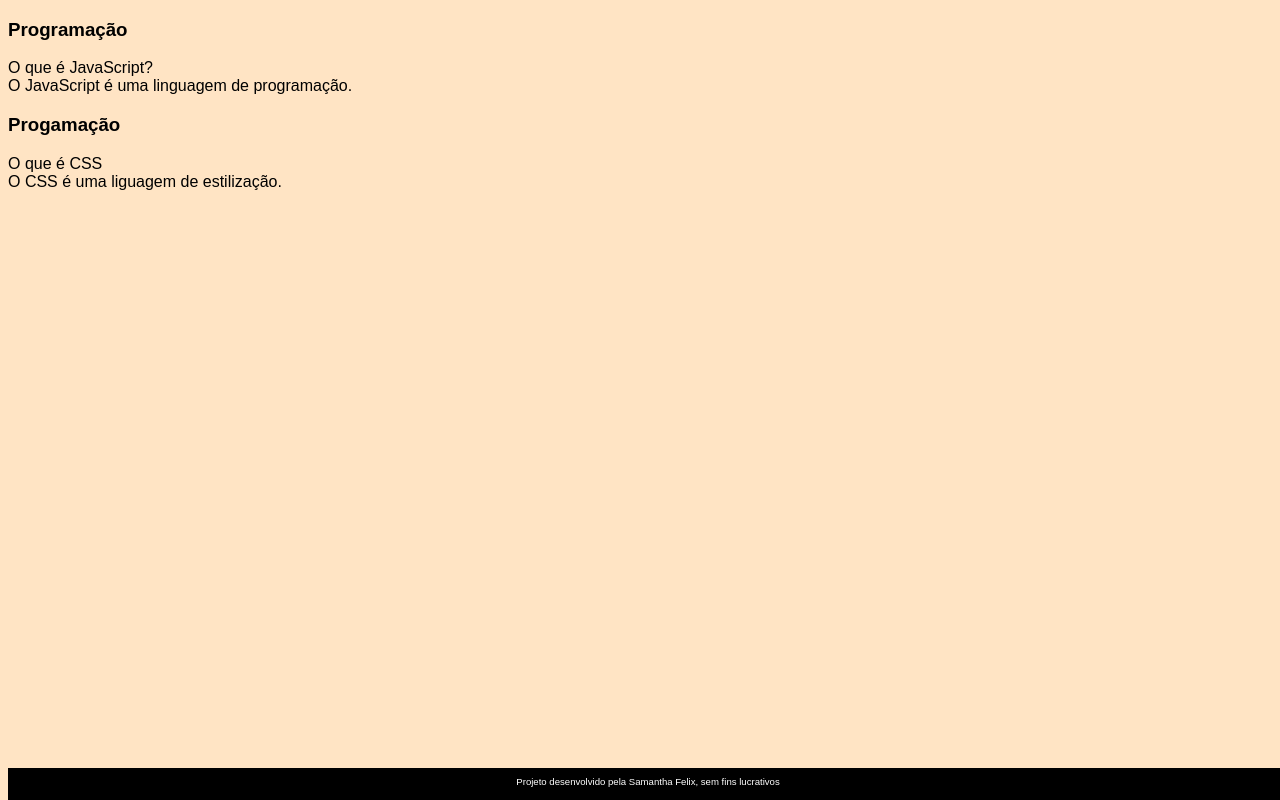
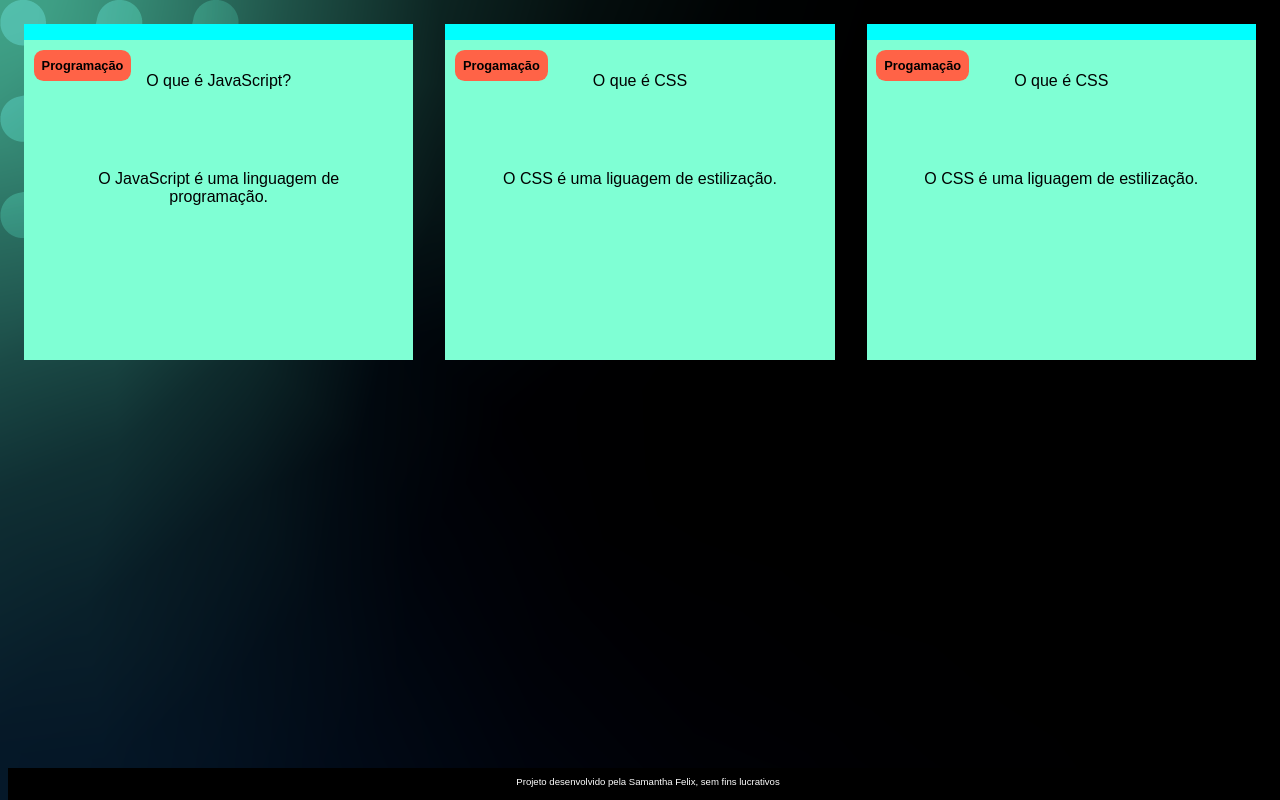
Before and after one commit to SamyFelix/Alura_terceiro-trimestre, a plain HTML site: page index.html in a window 1280 px wide. Drawn offline with Linux system fonts and the light colour scheme; a web font is replaced by a local one.

Commit message:
Baixando

```diff
--- a/assets/estilo.css
+++ b/assets/estilo.css
@@ -1,6 +1,34 @@
 body{
-    background-color: bisque;
+    background:url('img/bg-desktop.webp');
     font-family: "Bai Jamjuree", sans-serif;
+}
+#conteiner{
+    display: flex;
+}
+.cartao{
+    margin: 1rem 1rem;
+    background-color: aqua;
+    height: 20rem;
+    flex-grow: 1;
+    flex-basis: calc(33% - 6rem);
+}
+.cartao_conteudo{
+    text-align: center;
+    background-color: aquamarine;
+    height: 100%;
+}
+.cartao_conteudo h3{
+    background-color: tomato;
+    text-align: left;
+    padding: 0.5rem;
+    position: absolute;
+    margin: 0.6rem;
+    border-radius: 0.6rem;
+    font-size: 1vw;
+}
+.cartao_conteudo p{
+    margin-top: 1rem;
+    padding: 2rem;
 }
 footer{
     background-color: black;
--- a/index.html
+++ b/index.html
@@ -18,21 +18,32 @@
                 <div class="cartao_conteudo">
                     <h3>Programação</h3>
                     <div class="cartao_conteudo_pergunta">
-                        O que é JavaScript?
+                        <p>O que é JavaScript?</p>
                     </div>
                     <div class="cartao_conteudo_resposta">
-                        O JavaScript é uma linguagem de programação.
+                        <p>O JavaScript é uma linguagem de programação.</p>
                     </div>
                 </div>
             </article>
-            <article class="cartao"></article>
+            <article class="cartao">
                 <div class="cartao_conteudo">
                     <h3>Progamação</h3>
                     <div class="cartao_conteudo_pergunta">
-                        O que é CSS
+                       <p>O que é CSS</p>
                     </div>
                     <div class="cartao_conteudo_resposta">
-                        O CSS é uma liguagem de estilização.
+                       <p>O CSS é uma liguagem de estilização.</p>
+                    </div>
+                </div>
+            </article>
+            <article class="cartao">
+                <div class="cartao_conteudo">
+                    <h3>Progamação</h3>
+                    <div class="cartao_conteudo_pergunta">
+                       <p>O que é CSS</p>
+                    </div>
+                    <div class="cartao_conteudo_resposta">
+                       <p>O CSS é uma liguagem de estilização.</p>
                     </div>
                 </div>
             </article>
```
Also changed, not shown: assets/img/bg-desktop.webp (added), assets/img/bg-mobile.webp (added), assets/img/bg-tablet.webp (added).
